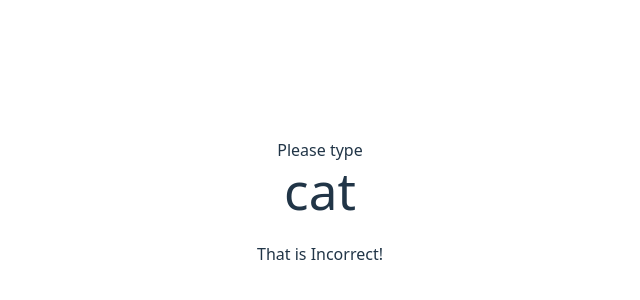
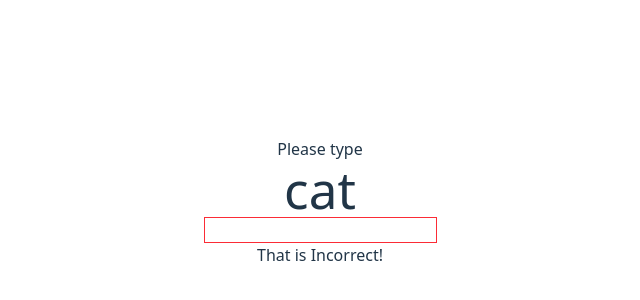
Before and after one commit to jvaler1/typing2, a Vue app: page / in a window 1280 px wide. Shown: the part 198-498 px from the top of the page, without its empty margins (320-960 px from the left). Built offline with nearby package versions, Linux system fonts and the light colour scheme.

Commit message:
Refactor input styles to use inline class bindings instead of scoped CSS classes.

```diff
--- a/src/App.vue
+++ b/src/App.vue
@@ -32,17 +32,12 @@ onMounted(() => {
 
 <template>
   <span>Please type</span><h1>{{ word }}</h1>
-  <input type="text" v-model='inputModel' :class="{ 'correct': isCorrect, 'incorrect': !isCorrect }"/>
+  <input type="text" v-model='inputModel'
+         :class="{ 'border-green-500': isCorrect, 'border border-red-500': !isCorrect }"/>
   <p></p>
   <span v-if="isCorrect">That is Correct!</span>
   <span v-else>That is Incorrect!</span>
 </template>
 
 <style scoped>
-.incorrect {
-  border-color: red;
-}
-.correct {
-  border-color: green;
-}
 </style>
```
